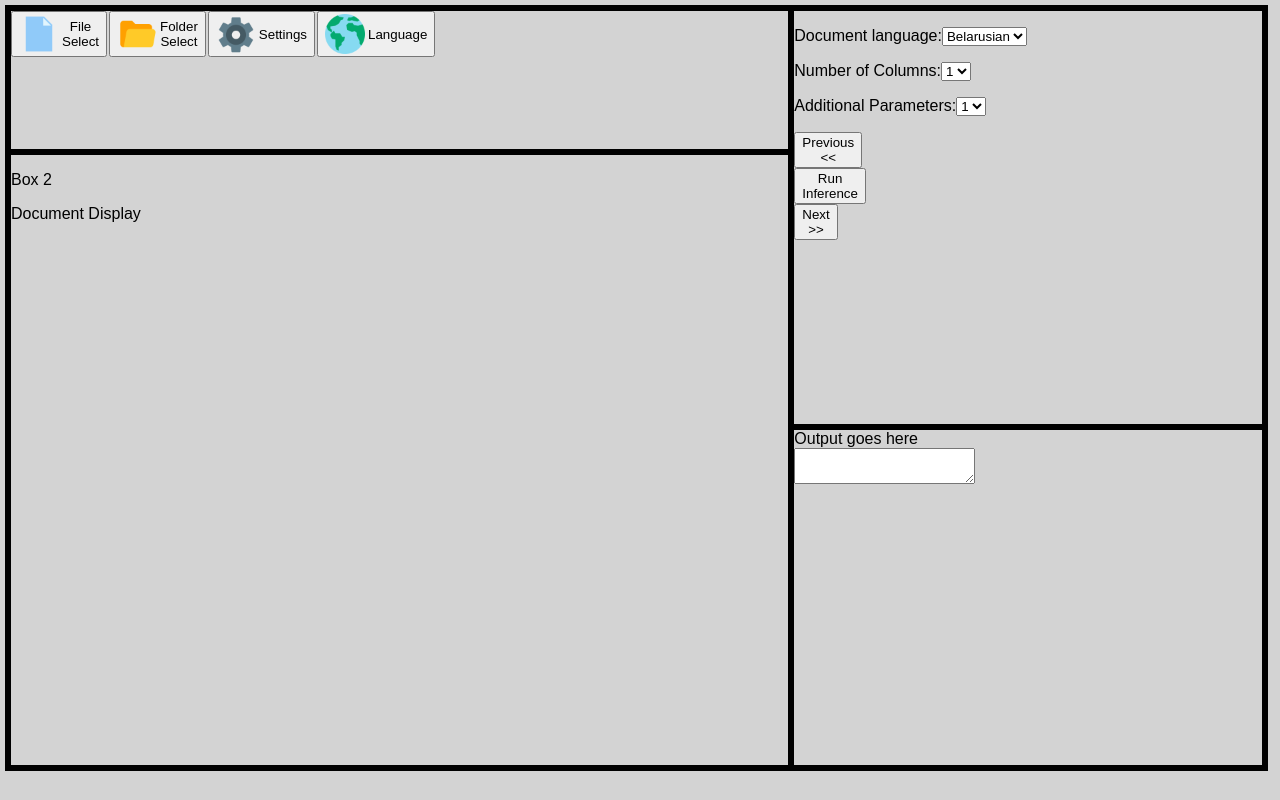
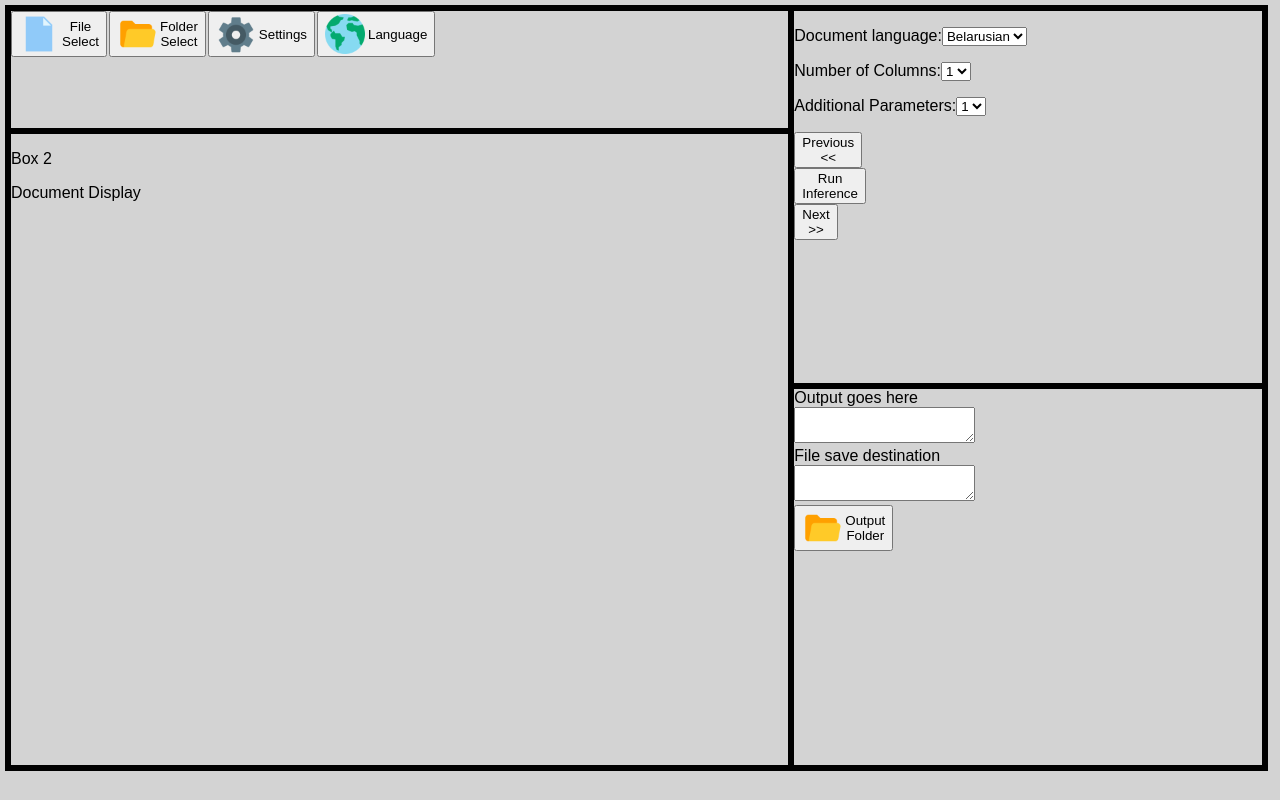
Before and after one commit to Keys-481/sp26-06-loracles, a React (Vite) app: page / in a window 1280 px wide. Built offline with nearby package versions, Linux system fonts and the light colour scheme.

Commit message:
93 add output file selector (#111)
* 93 Checkpoint

* [#93] Add output file selector - James Maloney

```diff
--- a/src/App.jsx
+++ b/src/App.jsx
@@ -6,6 +6,7 @@ import img_settings from "./assets/settings.png";
 import img_world from "./assets/world.png";
 
 import OutputTextBox from "./components/LayoutGrid/OutputTextBox";
+import OutputFileSavePath from "./components/LayoutGrid/OutputFileSavePath";
 import ScanControlBox from "./components/LayoutGrid/ScanControlBox";
 
 function App() {
@@ -50,6 +51,14 @@ function App() {
             labelText={"Output goes here"}
             scannedText={scanState ? 'this is scanned text' : ''}
           />
+          <OutputFileSavePath
+            labelText={"File save destination"}
+            outputPath={''}
+          />
+          <button type="button" class="button" onClick={() => {window.electronAPI.openSavePath();}}>
+            <img src={img_folder} alt="Icon" class="icon"></img>
+            <span>Output Folder</span>
+          </button>
         </div>
       </div>
     </div>
--- /dev/null
+++ b/src/components/LayoutGrid/OutputFileSavePath.jsx
@@ -0,0 +1,39 @@
+/**
+ * React component for displaying the desired save path for the file
+ * in a text box format.
+ *
+ * Selecting the paired 'Output Folder' button will update the value
+ * with the selected folder destination for the file to be saved.
+ * @param {*} labelText Text for the attached label for the component
+ * @param {string} [placeholder=""] Fills in the placeholder attribute of the text area
+ * @param {string} [outputPath=""]  Fills in the desired output path for file saving
+ */
+
+function OutputFileSavePath({ labelText, placeholder="", outputPath }) {
+  // Ensure funciton props are of the right type
+  if (typeof labelText !== "string")
+    throw new TypeError(`Expected a string, got ${typeof labelText}`);
+  if (typeof placeholder !== "string")
+    throw new TypeError(`Expected a string, got ${typeof placeholder}`);
+  if (typeof outputPath !== "string")
+    throw new TypeError(`Expected a string, got ${typeof outputPath}`);
+  if (labelText.trim() === "")
+    throw new Error(`Expected non-empty string`);
+
+  return(
+    <div id="outputFileSavePath">
+      <label for="outputSaveFilePath_textarea">{labelText}</label>
+      <br/>
+      <textarea id="outputSaveFilePath_textarea"
+        autoCorrect="off"
+        autoComplete="off"
+        spellCheck="false"
+        placeholder={placeholder}
+        value={outputPath}
+        readOnly
+      />
+    </div>
+  );
+}
+
+export default OutputFileSavePath;
```
Also changed, not shown: src/main.js (+17 -1 lines), src/preload.js (+8 -0 lines).
